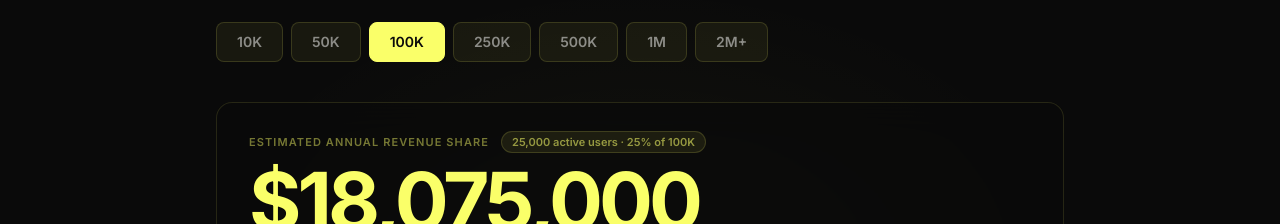
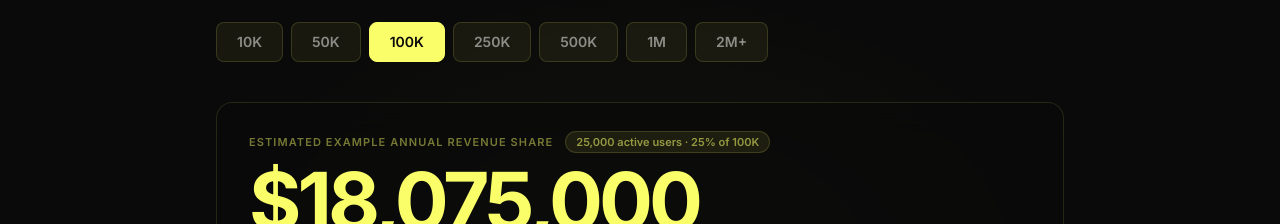
Before and after one commit to bobibcgroup/sportech-landing, a Next.js app: page / in a window 1280 px wide. Shown: the part 8140-8364 px from the top of the page. Built offline with nearby package versions, Linux system fonts and the light colour scheme; no server answers.

Commit message:
copy: add 'example' to simulator header label

```diff
--- a/src/components/sections/revenue-simulator.tsx
+++ b/src/components/sections/revenue-simulator.tsx
@@ -150,7 +150,7 @@ export function RevenueSimulator() {
           <div className="px-8 py-7 border-b" style={{ borderColor: "rgba(250,255,105,0.08)" }}>
             <div className="flex flex-wrap items-center gap-3 mb-2">
               <span className="text-[11px] font-semibold tracking-widest uppercase" style={{ color: "rgba(250,255,105,0.45)" }}>
-                Estimated annual revenue share
+                Estimated example annual revenue share
               </span>
               <span
                 className="text-[11px] font-semibold px-2.5 py-0.5 rounded-full"
```
